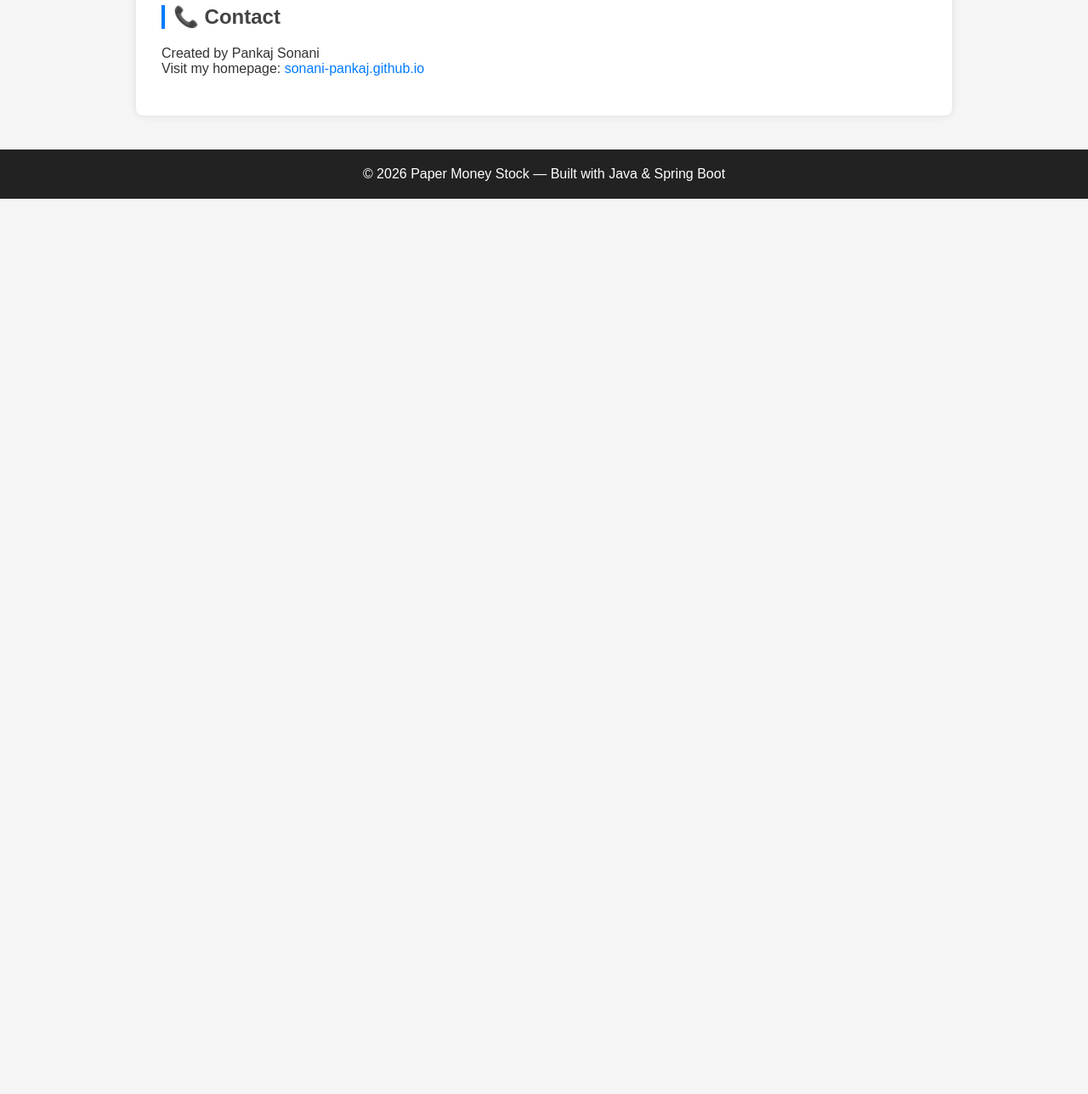
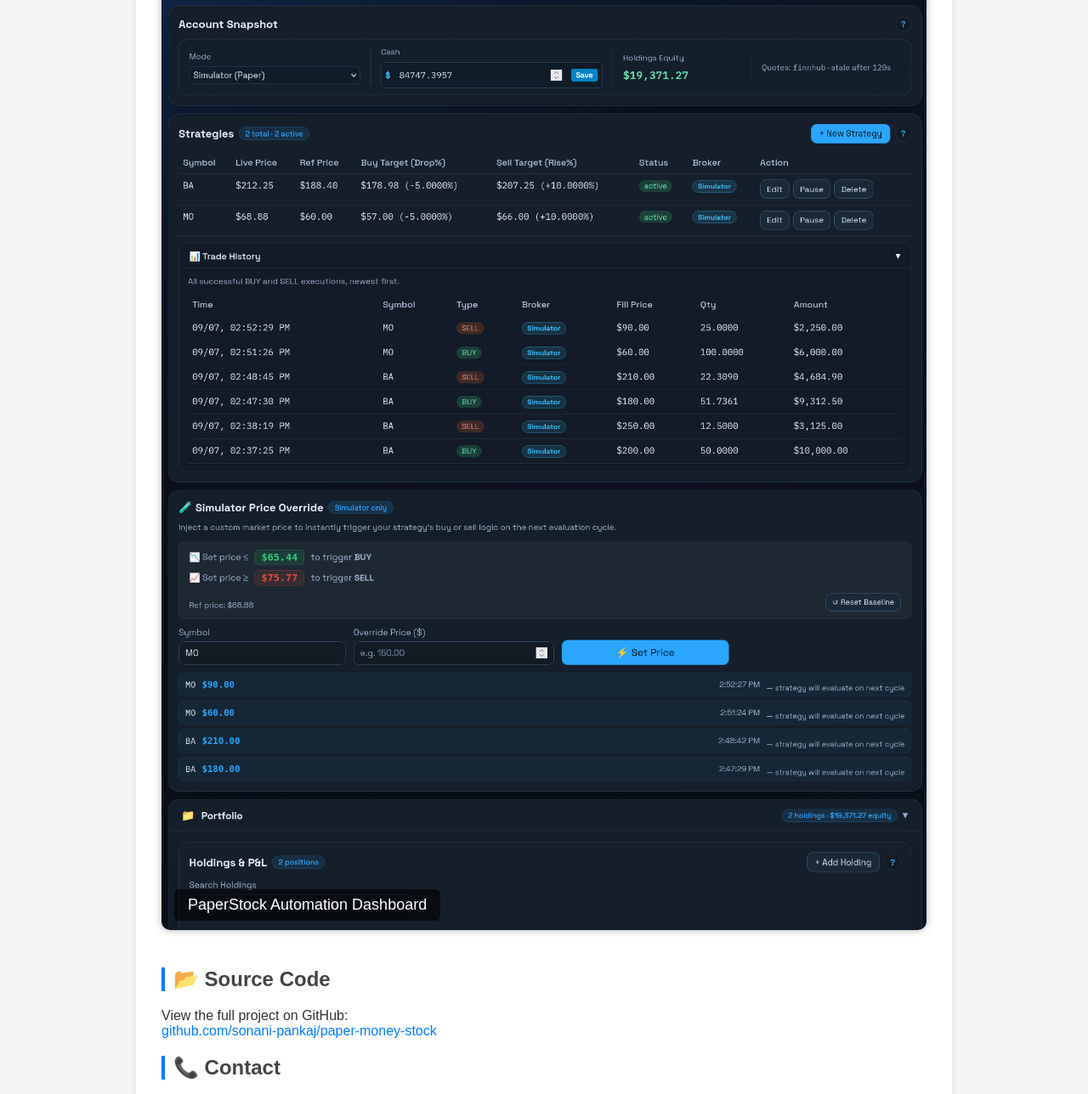
Before and after one commit to sonani-pankaj/paper-money-stock, a plain HTML site: page index.html in a window 1280 px wide. Shown: the part 602-1890 px from the top of the page at 85% size. Before the commit the page ends 836 px from the top, so only its background shows below. Drawn offline with Linux system fonts and the light colour scheme.

Commit message:
feat: initialize database files and add dashboard preview to landing page

```diff
--- a/index.html
+++ b/index.html
@@ -1,5 +1,6 @@
 <!DOCTYPE html>
 <html lang="en">
+
 <head>
   <meta charset="UTF-8">
   <title>Paper Money Stock</title>
@@ -11,40 +12,48 @@
       background: #f5f5f5;
       color: #333;
     }
+
     header {
       background: #222;
       color: #fff;
       padding: 40px 20px;
       text-align: center;
     }
+
     header h1 {
       margin: 0;
       font-size: 36px;
     }
+
     header p {
       font-size: 18px;
       margin-top: 10px;
     }
+
     .container {
       max-width: 900px;
       margin: 40px auto;
       background: #fff;
       padding: 30px;
       border-radius: 8px;
-      box-shadow: 0 0 10px rgba(0,0,0,0.1);
+      box-shadow: 0 0 10px rgba(0, 0, 0, 0.1);
     }
+
     h2 {
       color: #444;
       border-left: 4px solid #007bff;
       padding-left: 10px;
     }
+
     a {
       color: #007bff;
       text-decoration: none;
     }
+
     a:hover {
       text-decoration: underline;
     }
+
     footer {
       text-align: center;
       padding: 20px;
@@ -54,6 +63,7 @@
     }
   </style>
 </head>
+
 <body>
 
   <header>
@@ -76,6 +86,18 @@
       <li>Ready for AI/ML integration</li>
     </ul>
 
+    <section style="text-align:center; margin:40px 0;">
+      <div style="position:relative; display:inline-block;">
+        <img src="assets/paperstock-dashboard.png" alt="PaperStock Automation Dashboard"
+          style="max-width:100%; border-radius:10px; box-shadow:0 0 10px rgba(0,0,0,0.3);">
+        <div style="position:absolute; bottom:15px; left:15px; background:rgba(0,0,0,0.6);
+                color:#fff; padding:8px 16px; border-radius:6px; font-size:18px;">
+          PaperStock Automation Dashboard
+        </div>
+      </div>
+    </section>
+
+
     <h2>📂 Source Code</h2>
     <p>
       View the full project on GitHub:<br>
@@ -97,4 +119,5 @@
   </footer>
 
 </body>
+
 </html>
```
Also changed, not shown: assets/paperstock-dashboard.png (added). Lines whose indentation alone changed are shown as unchanged.
